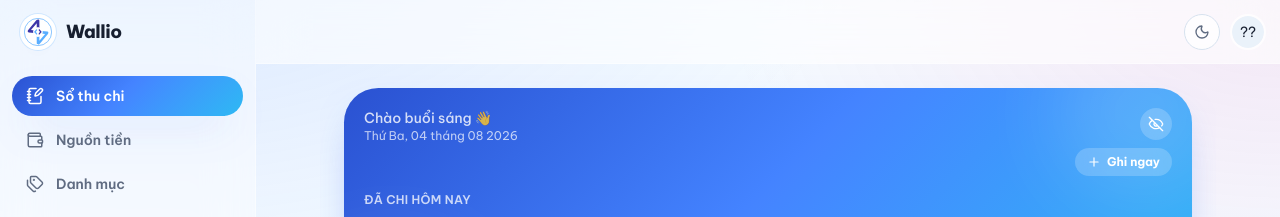
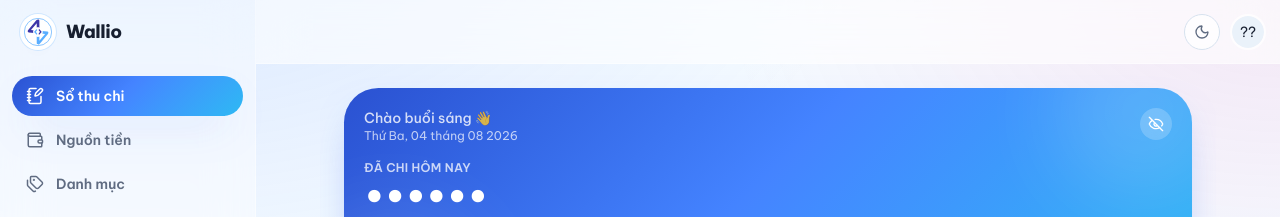
Before and after one commit to HoaiNam071001/wallio, a Next.js app: page /transactions in a window 1280 px wide. Shown: the top 217 px of the page. Built offline with nearby package versions, Linux system fonts and the light colour scheme; no server answers; the database is empty.

Commit message:
remove ghi ngay

```diff
--- a/components/transactions/today-hero.tsx
+++ b/components/transactions/today-hero.tsx
@@ -1,14 +1,12 @@
 "use client";
 
-import Link from "next/link";
 import { format } from "date-fns";
 import { vi, enUS } from "date-fns/locale";
-import { ArrowDownLeft, ArrowUpRight, Eye, EyeOff, Plus } from "lucide-react";
+import { ArrowDownLeft, ArrowUpRight, Eye, EyeOff } from "lucide-react";
 import { AmountText } from "@/components/shared/amount-text";
 import { useAmountVisibility } from "@/lib/hooks/use-amount-visibility";
 import { useTranslation } from "@/lib/i18n/use-translation";
 import type { Dictionary } from "@/lib/i18n/dictionaries/vi";
-import { ROUTES } from "@/lib/constants/routes";
 
 function greeting(t: Dictionary, date: Date): string {
   const hour = date.getHours();
@@ -57,13 +55,6 @@ export function TodayHero({
           >
             {visible ? <Eye className="size-4" /> : <EyeOff className="size-4" />}
           </button>
-          <Link
-            href={ROUTES.newTransaction}
-            className="flex items-center gap-1.5 rounded-full bg-white/20 px-3 py-1.5 text-xs font-bold backdrop-blur transition-transform active:scale-95"
-          >
-            <Plus className="size-3.5" />
-            {t.transactions.todayHero.recordNow}
-          </Link>
         </div>
       </div>
 
```
